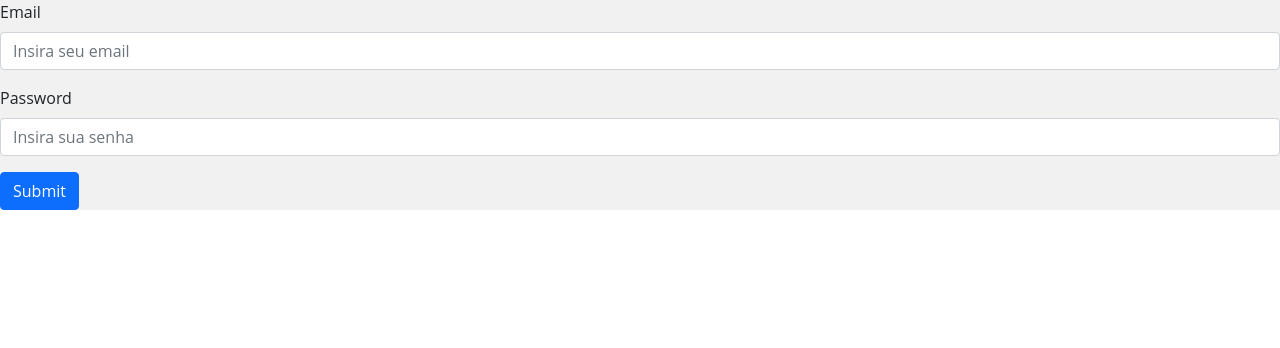
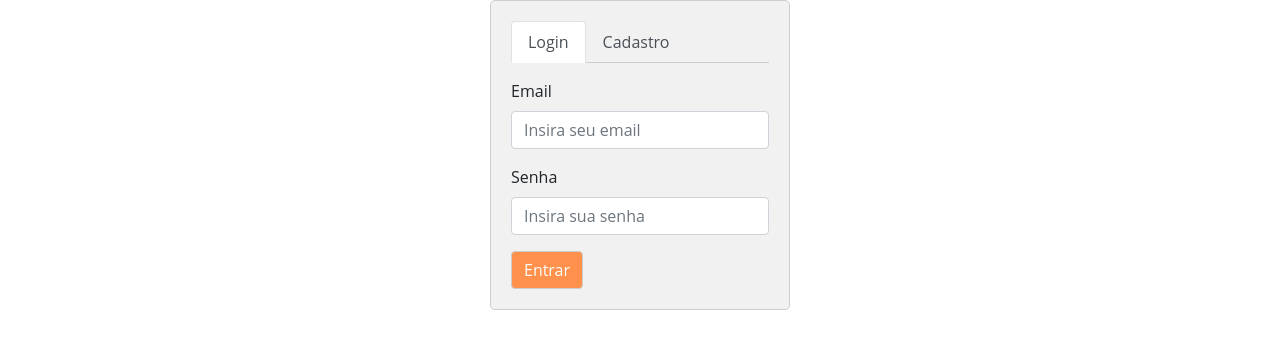
Before and after one commit to ricardo-sousa-dev/challange-to-do-list-Ebytr-frontend, a React (Create React App) app: page / in a window 1280 px wide. Shown: the top 348 px of the page. Built offline with nearby package versions, Linux system fonts and the light colour scheme.

Commit message:
cria formulário de login inicial

```diff
--- a/src/components/FormLogin.jsx
+++ b/src/components/FormLogin.jsx
@@ -1,23 +1,48 @@
 import React from 'react';
-import { Form, Button } from 'react-bootstrap';
+import { Form, Button, Tabs, Tab } from 'react-bootstrap';
 import '../css/components/formLogin.css';
 
 function FormLogin() {
   return (
     <div className="form-login">
+      <Tabs defaultActiveKey="login" id="tab" className="mb-3">
+        <Tab eventKey="login" title="Login">
           <Form>
             <Form.Group className="mb-3" controlId="formBasicEmail">
               <Form.Label>Email</Form.Label>
               <Form.Control type="email" placeholder="Insira seu email" />
             </Form.Group>
             <Form.Group className="mb-3" controlId="formBasicPassword">
-          <Form.Label>Password</Form.Label>
+              <Form.Label>Senha</Form.Label>
               <Form.Control type="password" placeholder="Insira sua senha" />
             </Form.Group>
             <Button variant="primary" type="submit">
-          Submit
+              Entrar
             </Button>
           </Form>
+        </Tab>
+        <Tab eventKey="register" title="Cadastro">
+          <Form>
+            <Form.Group className="mb-3" controlId="formBasicName">
+              <Form.Label>Nome</Form.Label>
+              <Form.Control type="text" placeholder="Insira seu email" />
+            </Form.Group>
+            <Form.Group className="mb-3" controlId="formBasicEmail">
+              <Form.Label>Email</Form.Label>
+              <Form.Control type="email" placeholder="Insira seu email" />
+            </Form.Group>
+            <Form.Group className="mb-3" controlId="formBasicPassword">
+              <Form.Label>Senha</Form.Label>
+              <Form.Control type="password" placeholder="Insira sua senha" />
+            </Form.Group>
+            <Button variant="primary" type="submit">
+              Cadastrar
+            </Button>
+          </Form>
+        </Tab>
+      </Tabs>
+
+
     </div>
   );
 }
--- a/src/css/components/formLogin.css
+++ b/src/css/components/formLogin.css
@@ -7,4 +7,22 @@
 
 .form-login {
     background-color: #f1f1f1;
+    border: 1px solid #ccc;
+    border-radius: 5px;
+    margin: 0 auto;
+    padding: 20px;
+    width: 300px;
 }
+
+.form-login button {
+    background-color: #FF914D;
+    border: 1px solid #ccc;
+}
+
+.nav-link {
+    color: #495057;
+}
+
+.nav-tabs {
+    border-bottom: 1px solid #ccc;
+}
```
Lines whose indentation alone changed are shown as unchanged.
